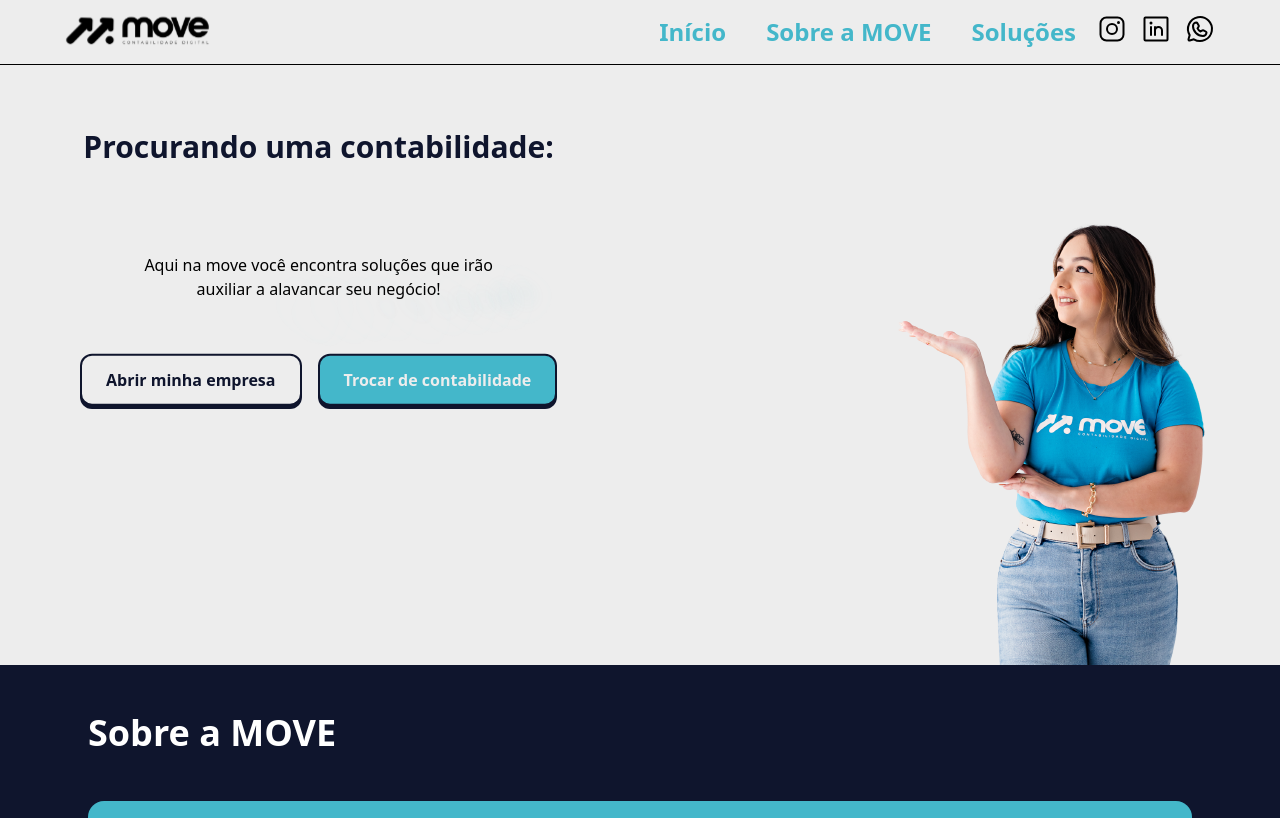
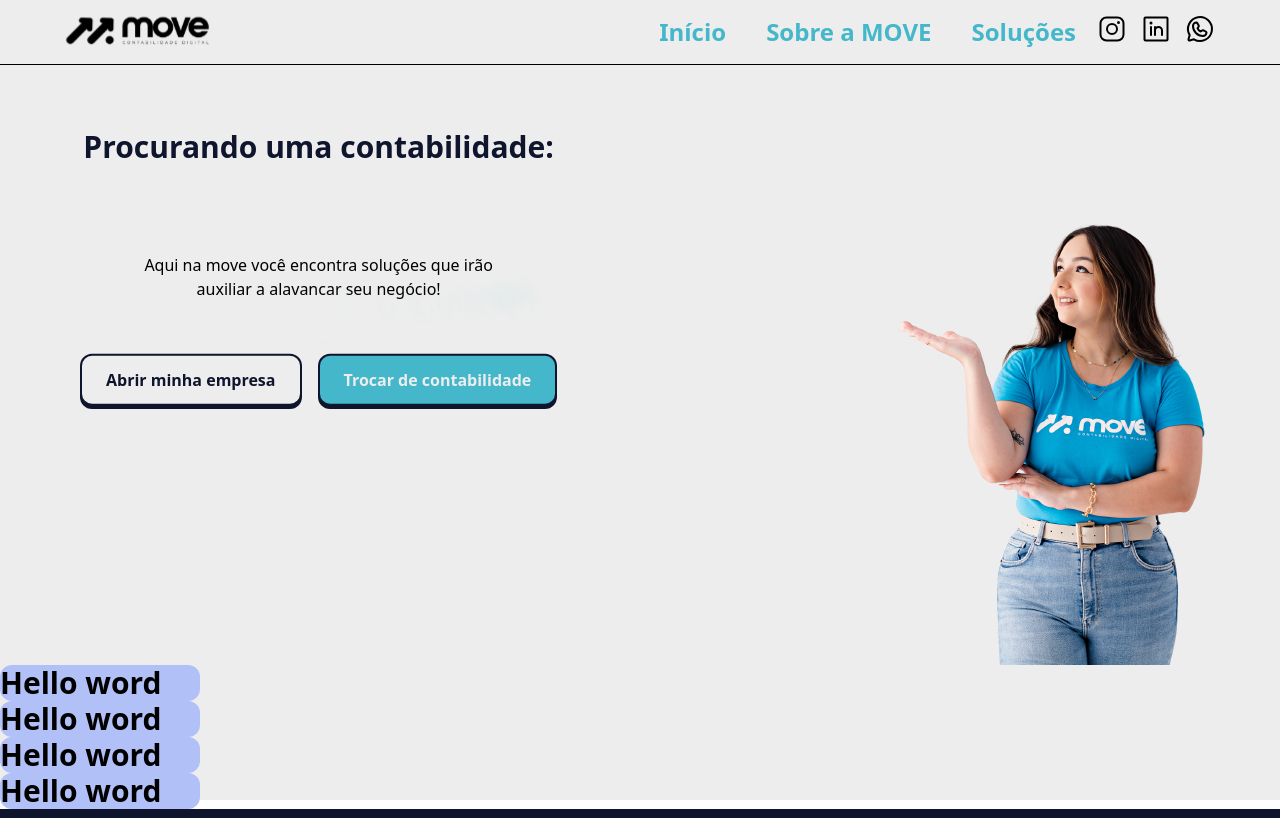
Before and after one commit to PedroNnsM/move-contabildade, a React (Vite) app in the folder my-project/: page / in a window 1280 px wide. Shown: the top 818 px of the page. Built offline with nearby package versions, Linux system fonts and the light colour scheme.

Commit message:
iniciando componente de area de atuacao

```diff
--- a/my-project/src/App.jsx
+++ b/my-project/src/App.jsx
@@ -1,4 +1,5 @@
 import { About } from "./components/About";
+import { Atuacao } from "./components/Atuacao";
 import { FooterPage } from "./components/Footer";
 import { Header } from "./components/Header";
 import { Navbar } from "./components/Navbar";
@@ -9,6 +10,12 @@ export default function App() {
     <div className="text-3xl font-bold bg-move-gray-100 h-screen">
       <Navbar />
       <Header />
+      <section>
+        <Atuacao textAtuacao="Ola mundo" />
+        <Atuacao textAtuacao="Ola mundo" />
+        <Atuacao textAtuacao="Ola mundo" />
+        <Atuacao textAtuacao="Ola mundo" />
+      </section>
       <About />
       <div
         id="solucoes"
--- /dev/null
+++ b/my-project/src/components/Atuacao/index.jsx
@@ -0,0 +1,8 @@
+export  function Atuacao() {
+  return(
+    <div className="rounded-xl w-[200px] bg-move-blue-100  ">
+      Hello word
+    </div>
+  )
+
+}
```
